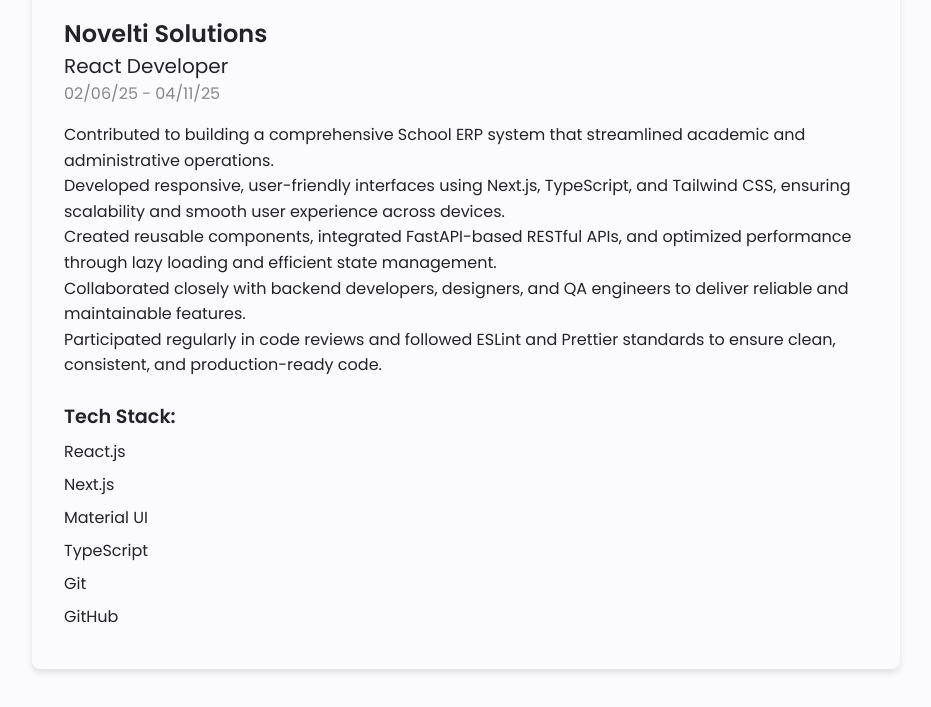
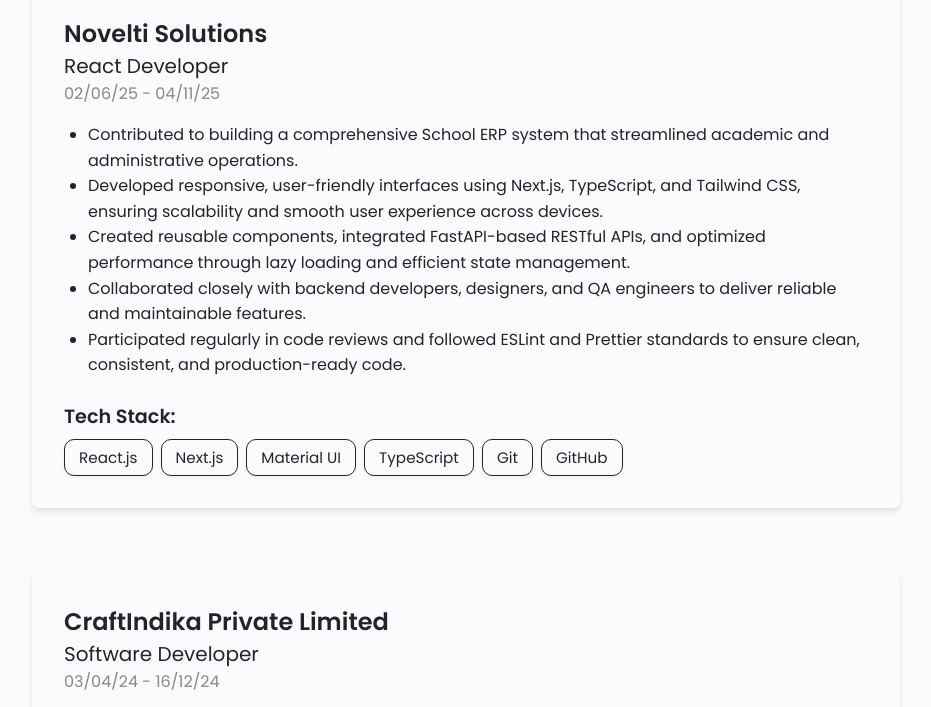
Before and after one commit to SahilPanigrahi/sahil-portfolio, a plain HTML site: page index.html in a window 1280 px wide. Shown: the part 2260-2967 px from the top of the page, without its empty margins (174-1105 px from the left). Drawn offline with nearby package versions, Linux system fonts and the light colour scheme.

Commit message:
Enhance tech stack list styling and interactions
Added styles for tech stack list items, including hover effects.

```diff
--- a/assets/css/styles.css
+++ b/assets/css/styles.css
@@ -427,6 +427,8 @@ img {
   color: var(--title-color);
   margin-bottom: 1.5rem;
   line-height: 1.6;
+  list-style-type: disc;
+  padding-left: 1.5rem;
 }
 
 /* Tech Stack */
@@ -440,12 +442,26 @@ img {
 .techstack__list {
   list-style-type: none;
   padding: 0;
+  display: flex;
+  flex-wrap: wrap;
+  gap: 0.5rem;
 }
 
 .techstack__list li {
-  font-size: 1rem;
+  font-size: 0.95rem;
   color: var(--title-color);
-  margin-bottom: 0.5rem;
+  border: 1px solid var(--title-color);
+  padding: 6px 14px;
+  border-radius: 10px;
+  display: inline-block;
+  transition: all 0.3s ease;
+  box-shadow: 0 2px 4px rgba(0, 0, 0, 0.05);
+}
+
+.techstack__list li:hover {
+  background-color: #e0e0e0;
+  transform: translateY(-2px);
+  box-shadow: 0 4px 8px rgba(0, 0, 0, 0.1);
 }
 
 
```
